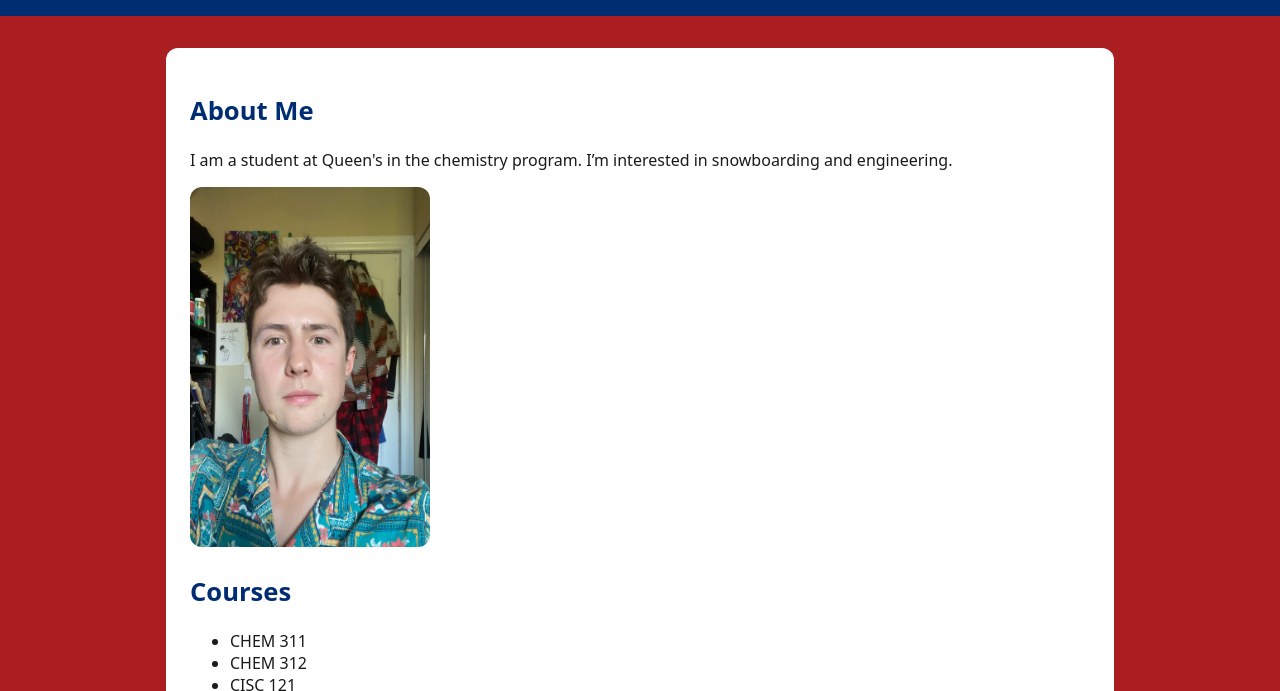
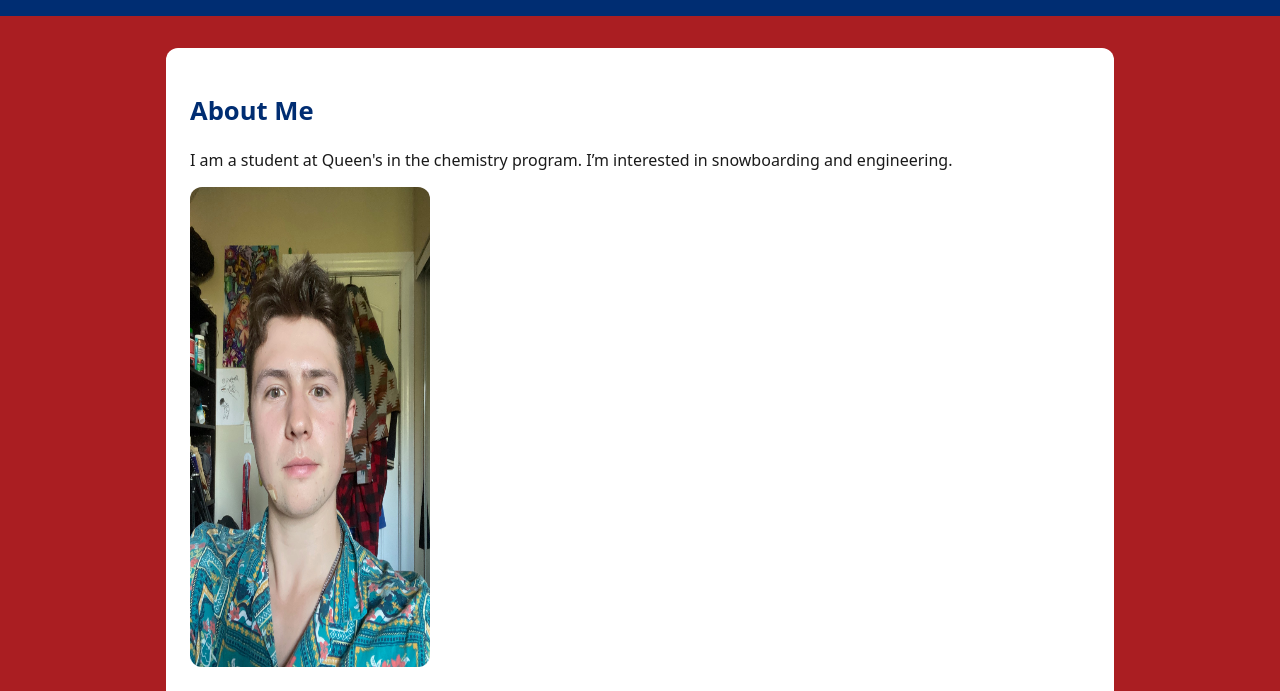
Before and after one commit to ForgotUsername-Geb/queens-student-page, a plain HTML site: page index.html in a window 1280 px wide. Shown: the part 102-793 px from the top of the page. Drawn offline with Linux system fonts and the light colour scheme.

Commit message:
Update index.html

```diff
--- a/index.html
+++ b/index.html
@@ -17,7 +17,7 @@
       <p>I am a student at Queen's in the chemistry program. I’m interested in snowboarding and engineering.</p>
 
       <!-- ====== PHOTO (upload me.jpg to repo root, then update the src below) ====== -->
-      <img src="IMG_3557.jpg" alt="Gabriel Wood portrait" width="240" height="360" />
+      <img src="IMG_3557.jpg" alt="Gabriel Wood portrait" width="240" height="480" />
 
       <!-- ====== PROJECTS/COURSES (add or rename items to courses instead of projects) ====== -->
       <h2>Courses</h2>
```
